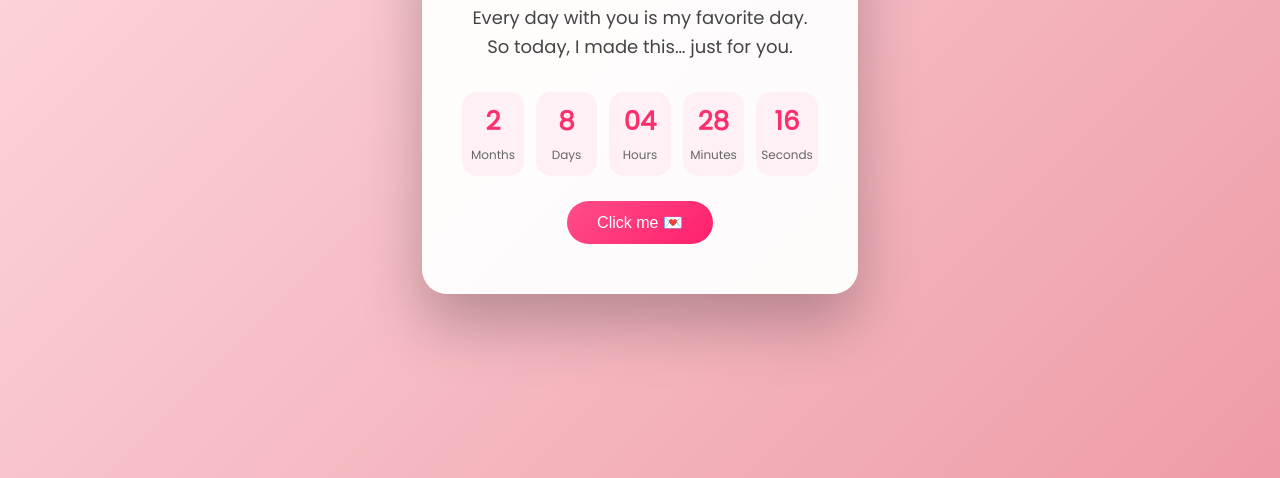
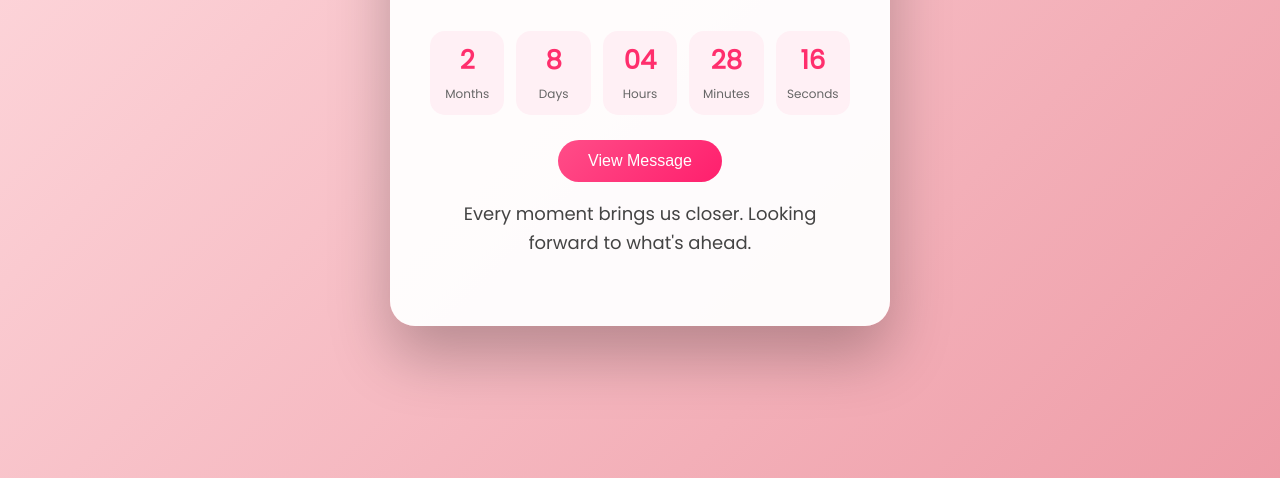
Before and after one commit to lukashavishvili19-dotcom/JozeF1na, a plain HTML site: page index.html in a window 1280 px wide. Shown: the part 322-800 px from the top of the page. Drawn offline with nearby package versions, Linux system fonts and the light colour scheme.

Commit message:
Update index.html

```diff
--- a/index.html
+++ b/index.html
@@ -2,35 +2,54 @@
 <html lang="en">
 <head>
   <meta charset="UTF-8" />
-  <title>For You ❤️</title>
+  <meta name="viewport" content="width=device-width, initial-scale=1.0" />
+  <title>Countdown</title>
   <link rel="stylesheet" href="style.css">
 </head>
 <body>
 
+  <div class="container">
     <div class="card">
-    <h1>Hey My Love 💖</h1>
-
-    <p id="message">
-      Every day with you is my favorite day.<br>
-      So today, I made this… just for you.
-    </p>
+      <div class="header">
+        <h1>April 9, 2026</h1>
+        <p class="subtitle">Time Remaining</p>
+      </div>
 
       <!-- COUNTDOWN START -->
       <div class="countdown">
-      <div><span id="months">0</span><small>Months</small></div>
-      <div><span id="days">0</span><small>Days</small></div>
-      <div><span id="hours">0</span><small>Hours</small></div>
-      <div><span id="minutes">0</span><small>Minutes</small></div>
-      <div><span id="seconds">0</span><small>Seconds</small></div>
+        <div class="countdown-item">
+          <span id="months" class="number">0</span>
+          <small class="label">Months</small>
+        </div>
+        <div class="countdown-item">
+          <span id="days" class="number">0</span>
+          <small class="label">Days</small>
+        </div>
+        <div class="countdown-item">
+          <span id="hours" class="number">0</span>
+          <small class="label">Hours</small>
+        </div>
+        <div class="countdown-item">
+          <span id="minutes" class="number">0</span>
+          <small class="label">Minutes</small>
+        </div>
+        <div class="countdown-item">
+          <span id="seconds" class="number">0</span>
+          <small class="label">Seconds</small>
+        </div>
       </div>
       <!-- COUNTDOWN END -->
 
-    <button onclick="showMore()">Click me 💌</button>
+      <div class="divider"></div>
 
-    <p id="hidden" class="hidden">
-      You are my smile, my calm, my happiness.<br>
-      I love you more than words can say ❤️
+      <button onclick="showMore()" class="reveal-btn">
+        <span>View Message</span>
+      </button>
+
+      <p id="hidden" class="hidden-message">
+        Every moment brings us closer. Looking forward to what's ahead.
       </p>
+    </div>
   </div>
 
   <script src="script.js"></script>
```
Lines whose indentation alone changed are shown as unchanged.
